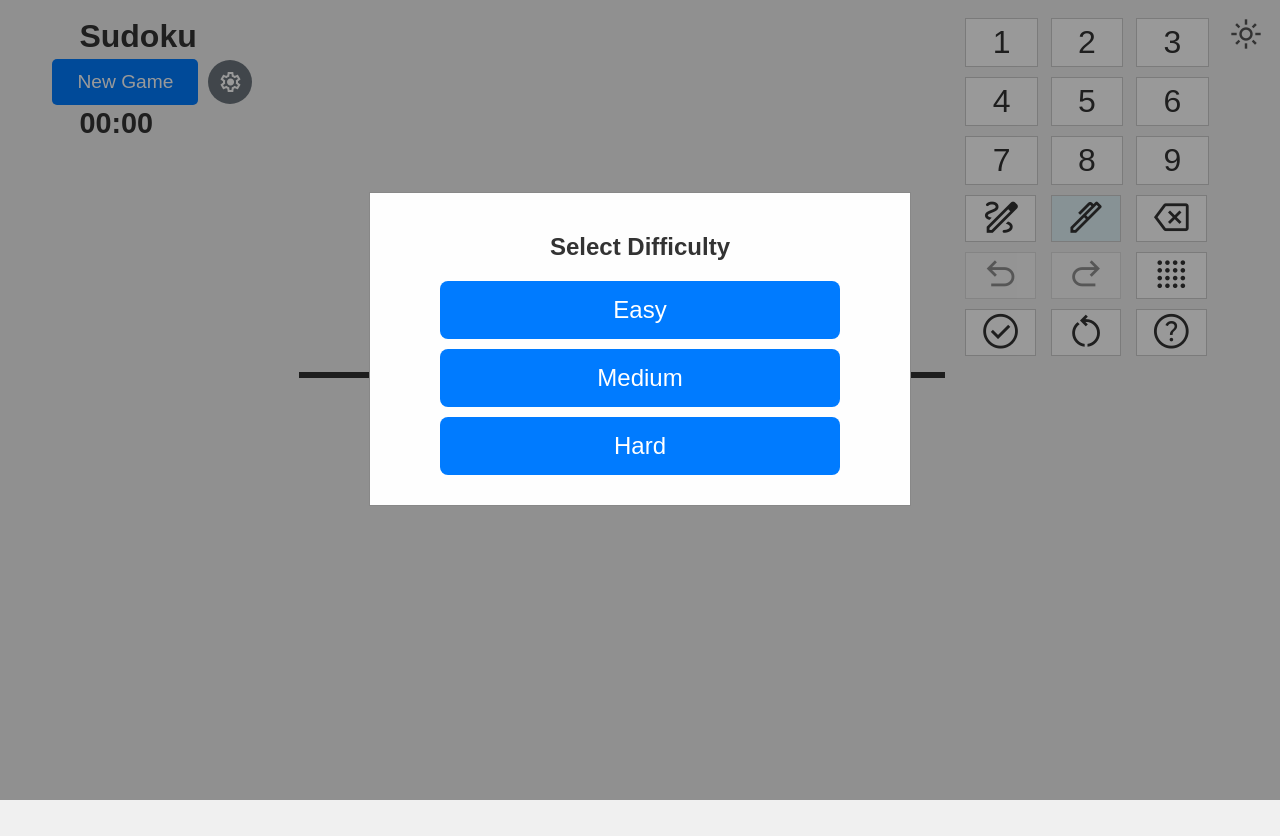
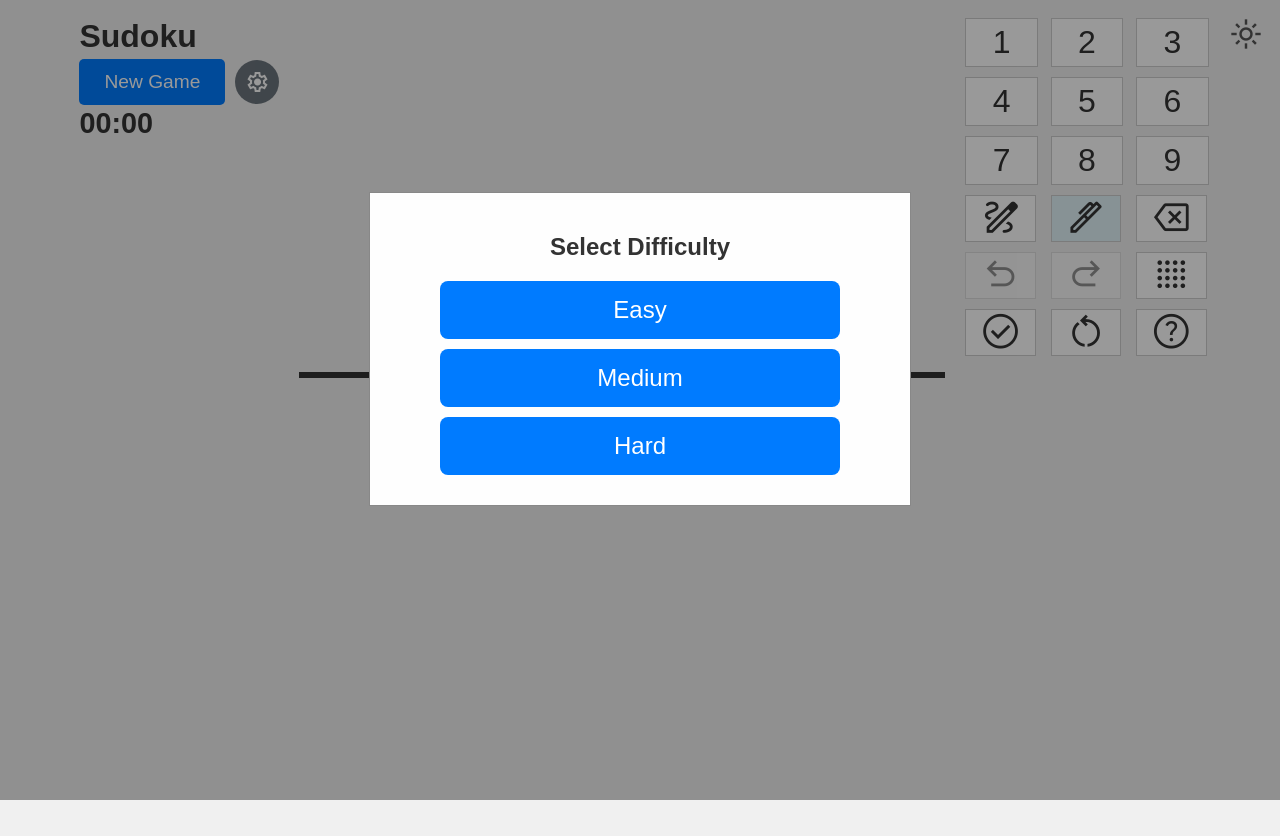
Before and after one commit to hennievn/sudoku, a plain HTML site: page templates/index.html in a window 1280 px wide. Drawn offline with nearby package versions, Linux system fonts and the light colour scheme.

Commit message:
center New Game in portrait mode #3

```diff
--- a/static/style.css
+++ b/static/style.css
@@ -107,7 +107,8 @@ h1 {
     align-items: center;
     justify-content: center;
     width: 100%;
-    transform: translateX(-27px);
+    padding-right: 54px;
+    box-sizing: border-box;
 }
 
 #timer {
@@ -324,6 +325,11 @@ button.palette-icon.active-icon {
         width: auto;
         height: 100%;
         justify-content: space-between;
+    }
+
+    #game-controls {
+        padding-right: 0;
+        justify-content: flex-start;
     }
 
     h1 {
```
